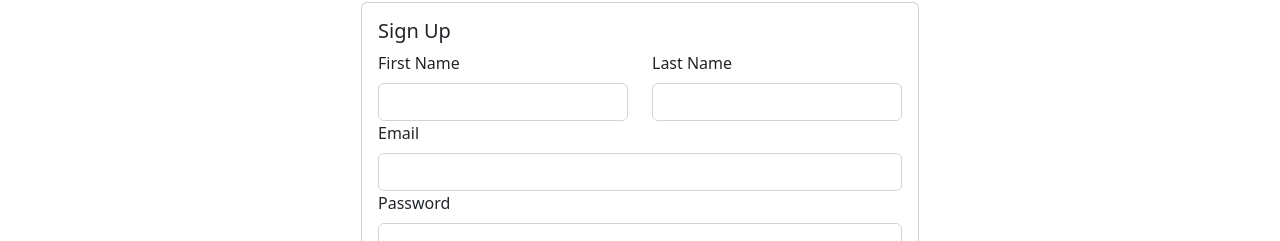
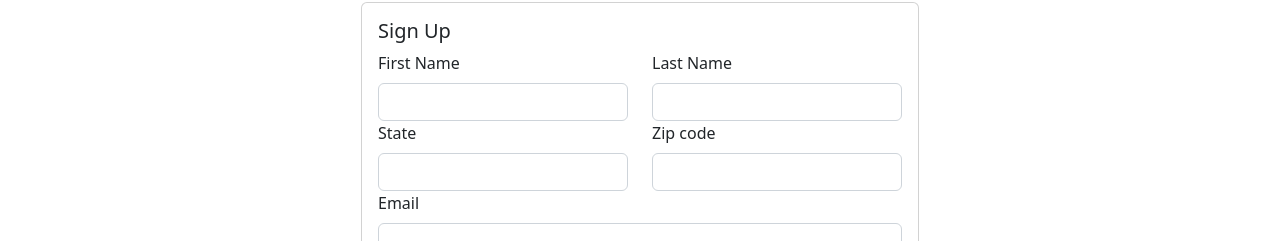
Before and after one commit to Capstone-Pac-Man/SportBuddies, a React (Create React App) app: page /signup in a window 1280 px wide. Shown: the part 148-389 px from the top of the page. Built offline with nearby package versions, Linux system fonts and the light colour scheme; no server answers.

Commit message:
finished up user post routes and signupthunk

```diff
--- a/src/components/UserAuth/SignUp.js
+++ b/src/components/UserAuth/SignUp.js
@@ -2,13 +2,17 @@ import React, { useState } from "react";
 import { auth } from "../../config/firebase";
 import { createUserWithEmailAndPassword } from "firebase/auth";
 import { Form, Button, Container, Card, Row, Col } from "react-bootstrap";
-import { createUserAsync } from "../../reducers/userSlice";
+import { signUpThunk } from "../../reducers/userSlice";
+import { useDispatch } from "react-redux";
 
 const SignUp = () => {
   const [email, setEmail] = useState("");
   const [password, setPassword] = useState("");
   const [firstName, setFirstName] = useState("");
   const [lastName, setLastName] = useState("");
+  const [state, setState] = useState("");
+  const [zipcode, setZipcode] = useState("");
+  const dispatch = useDispatch();
 
   const handleSignUp = async (e) => {
     e.preventDefault();
@@ -18,7 +22,12 @@ const SignUp = () => {
         email,
         password
       );
-      //**FOR NOW** console.log userCredential.user to see information offered
+
+      const name = firstName + " " + lastName;
+      const uid = userCredential.user.uid;
+
+      dispatch(signUpThunk({ name, email, state, zipcode, uid }));
+
       console.log("SIGN UP SUCCESS");
       console.log(userCredential.user);
       console.log(userCredential);
@@ -56,6 +65,29 @@ const SignUp = () => {
               </Row>
             </Form.Group>
 
+            <Form.Group controlId="state-zipcode">
+              <Row>
+                <Col>
+                  <Form.Label>State</Form.Label>
+                  <Form.Control
+                    className="formInput"
+                    type="text"
+                    value={state}
+                    onChange={(e) => setState(e.target.value)}
+                  />
+                </Col>
+                <Col>
+                  <Form.Label>Zip code</Form.Label>
+                  <Form.Control
+                    className="formInput"
+                    type="text"
+                    value={zipcode}
+                    onChange={(e) => setZipcode(e.target.value)}
+                  />
+                </Col>
+              </Row>
+            </Form.Group>
+
             <Form.Group controlId="email">
               <Form.Label>Email</Form.Label>
               <Form.Control
--- a/src/reducers/userSlice.js
+++ b/src/reducers/userSlice.js
@@ -26,11 +26,17 @@ export const fetchOneUserAsync = createAsyncThunk(
   }
 );
 
-export const createUserAsync = createAsyncThunk(
+export const signUpThunk = createAsyncThunk(
   "users/createUser",
-  async () => {
+  async ({ name, email, state, zipcode, uid }) => {
     try {
-      const { data } = await instance.post(`/api/users/`);
+      const { data } = await instance.post(`/api/users/`, {
+        name: name,
+        email: email,
+        state: state,
+        zipcode: zipcode,
+        uid: uid,
+      });
       return data;
     } catch (e) {
       console.log(e);
@@ -84,7 +90,7 @@ const userSlice = createSlice({
     builder.addCase(editUserAsync.fulfilled, (state, action) => {
       return action.payload;
     });
-    builder.addCase(createUserAsync.fulfilled, (state, action) => {
+    builder.addCase(signUpThunk.fulfilled, (state, action) => {
       return action.payload;
     });
   },
```
Also changed, not shown: 1 other file (tests, documents, lock files or other folders).
